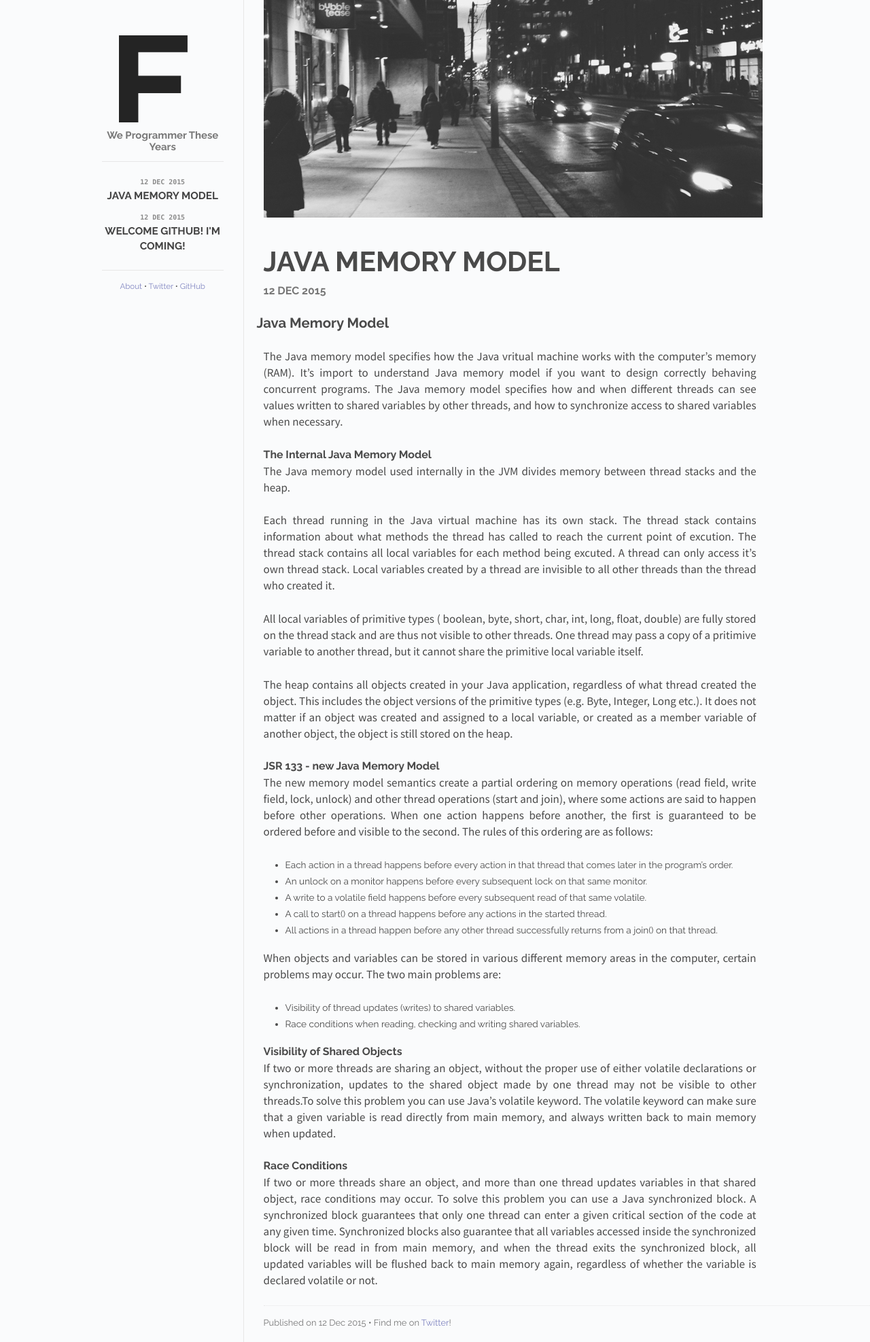
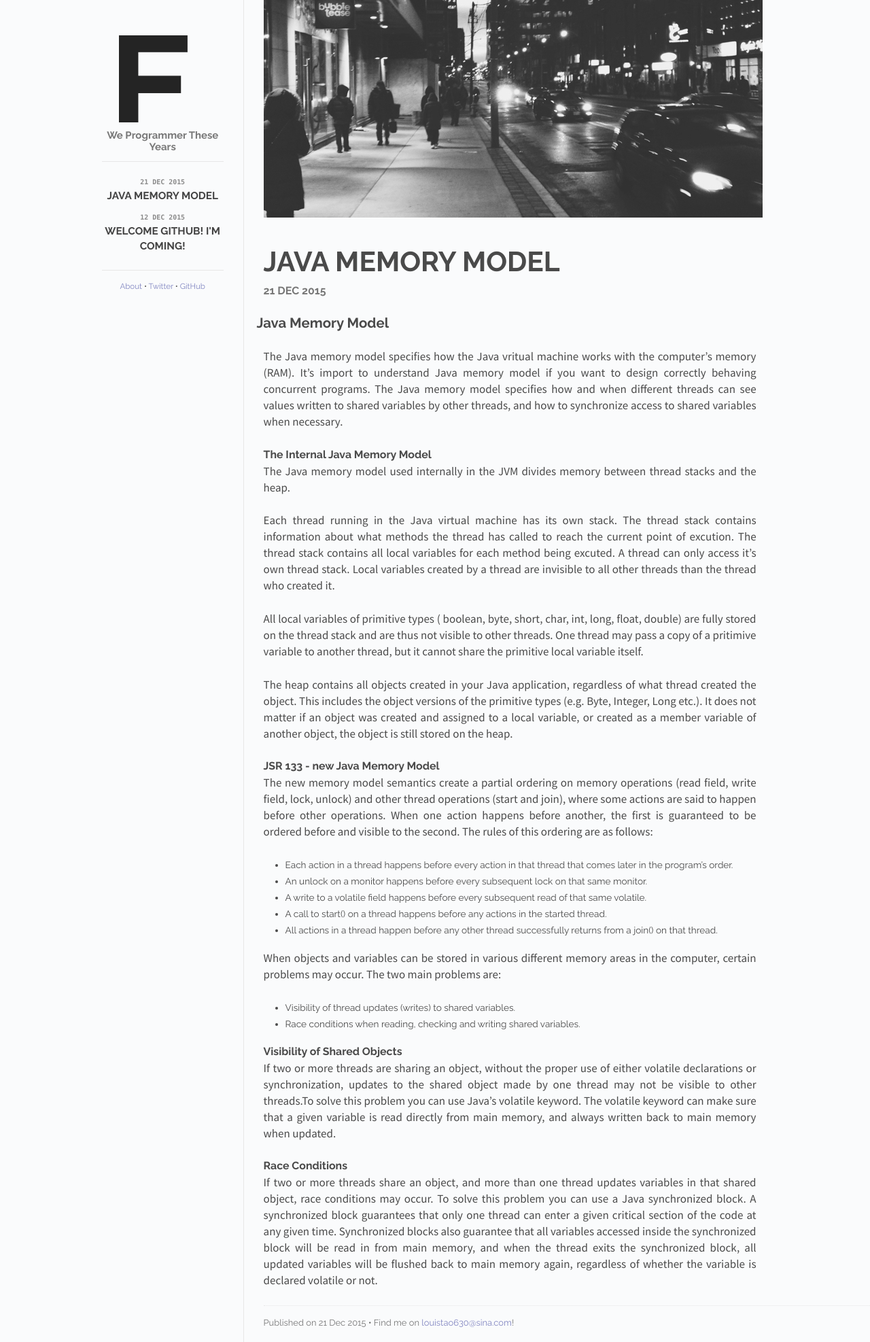
Before and after one commit to LouisTao630/louistao630.github.io, a Jekyll site: the page built from _posts/2015-12-21-jmm-introduction.md, in a window 1280 px wide. Shown: the whole page at 68% size. Built offline with Jekyll 4.4.1, drawn with Linux system fonts in a browser that asks for light colours; Markdown is read by kramdown in place of the engine named in the settings.

Commit message:
change some error

```diff
--- a/_includes/post.html
+++ b/_includes/post.html
@@ -18,7 +18,7 @@
   <div class="colophon">
     <p>
       <span id="pub-date">Published on {{ page.date | date_to_string }}</span> <span class="separator">&bull;</span>
-      <span id="social">Find me on <a href="">Twitter</a>!</span>
+      <span id="social">Find me on <a href="">louistao630@sina.com</a>!</span>
     </p>
   </div>
 </div>
--- a/_posts/2015-12-21-jmm-introduction.md
+++ b/_posts/2015-12-21-jmm-introduction.md
@@ -2,7 +2,7 @@
 layout: post
 title: Java Memory Model
 cover: cover.jpg
-date:   2015-12-12 22:00:00
+date:   2015-12-21 22:00:00
 categories: posts
 ---
 
```
